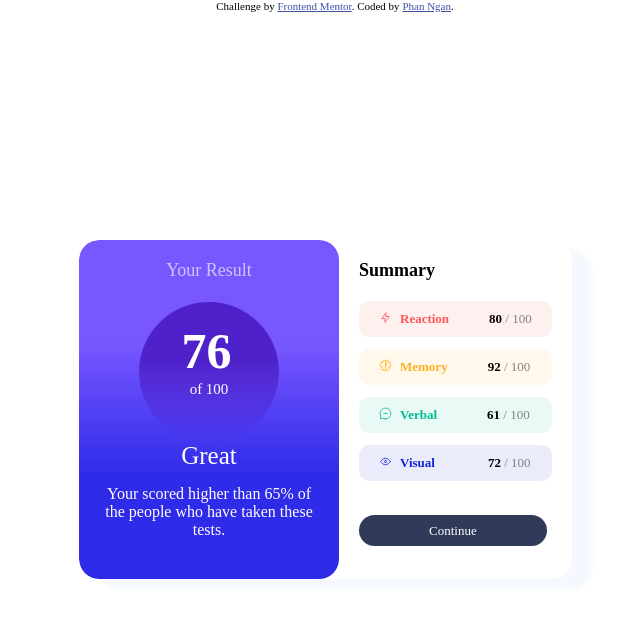
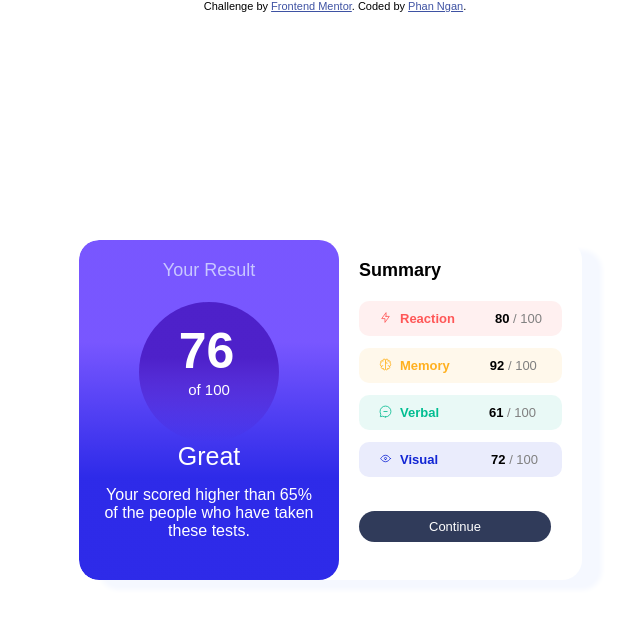
Before and after one commit to phanN8111/results-summary-component-main, a plain HTML site: page index.html in a window 1280 px wide. Shown: the whole page, without its empty margins (305-945 px from the left). Drawn offline with Linux system fonts and the light colour scheme.

Commit message:
Update styles.css

```diff
--- a/styles.css
+++ b/styles.css
@@ -2,8 +2,11 @@
     margin: 0%;
     padding:0%;
     box-sizing: border-box;
-    font-family: "'Hanken Grotesk', sans-serif;";
+    font-family: sans-serif;
     overflow: hidden;
+}
+body{
+    font-family: sans-serif;
 }
 .container{
     position: absolute;
```
